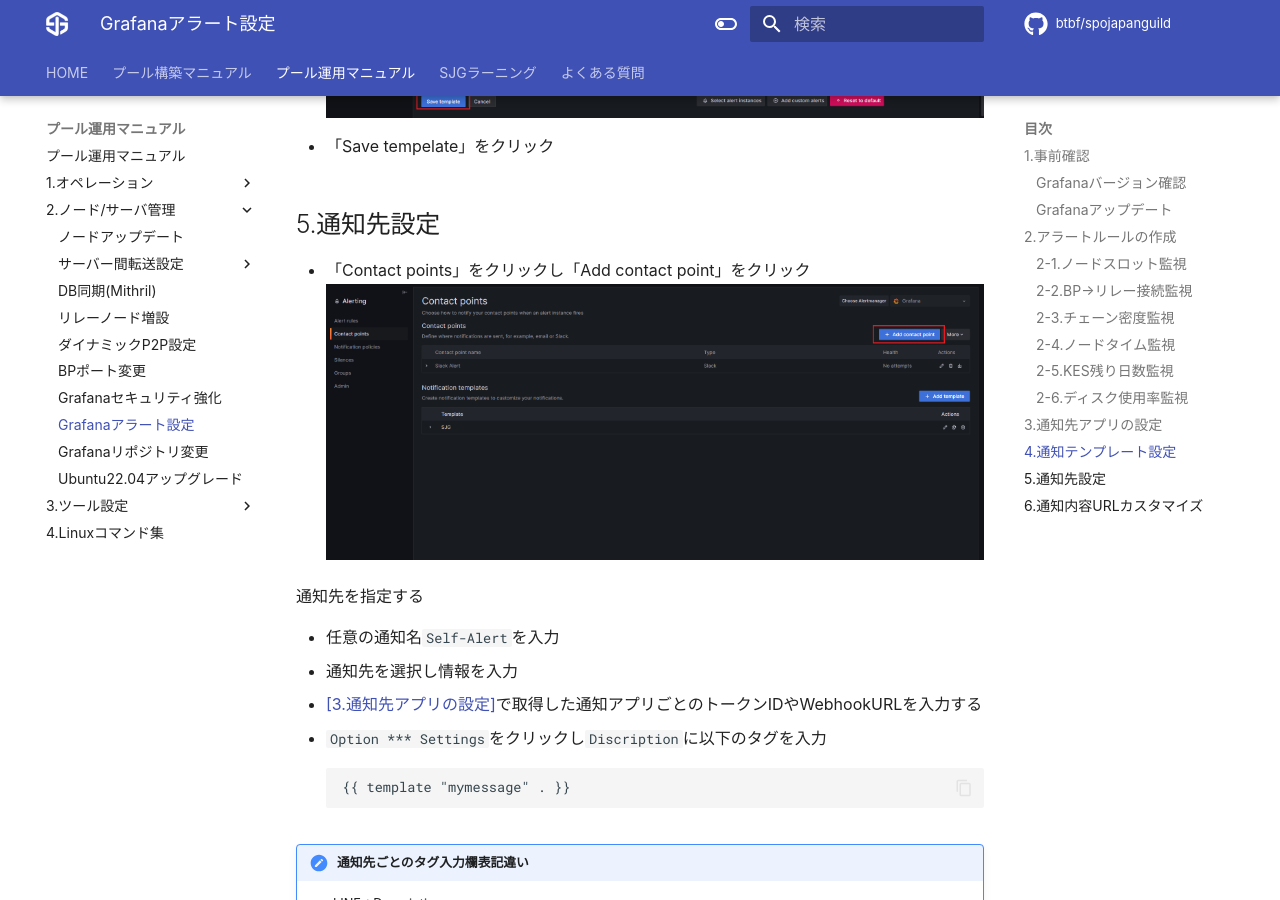
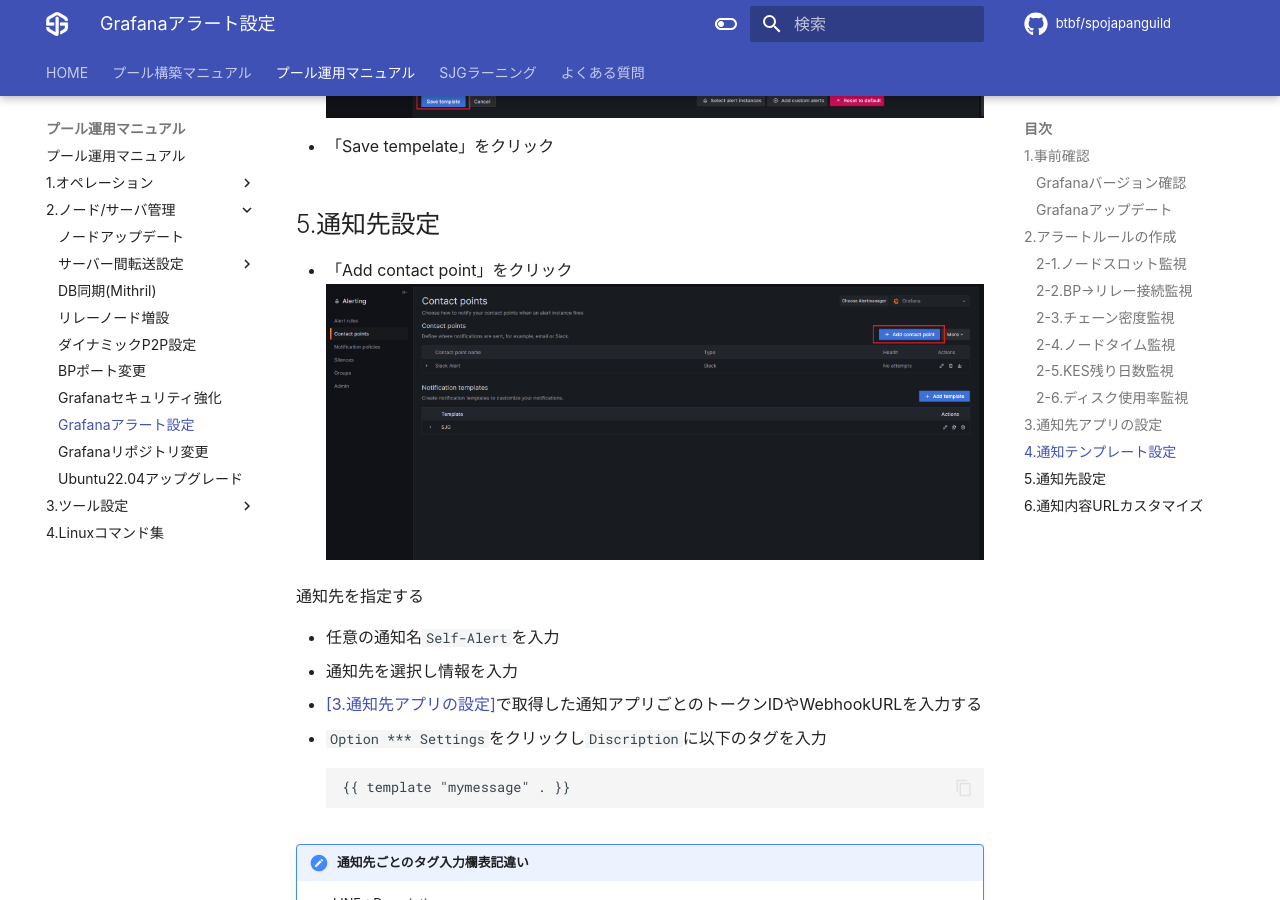
Before and after one commit to btbf/spojapanguild, an MkDocs documentation site: the page built from docs/operation/grafana-alert.md, in a window 1280 px wide and 900 px high, scrolled down 10322 px. Built offline with MkDocs 1.6.1 and Material for MkDocs 9.7.7, drawn with Linux system fonts in a browser that asks for light colours; comment, search, counter and statistics services are not loaded; some of the changed text lies outside the part shown.

Commit message:
Update grafana-alert.md

```diff
--- a/docs/operation/grafana-alert.md
+++ b/docs/operation/grafana-alert.md
@@ -202,7 +202,7 @@
 * 「Save tempelate」をクリック
 
 ## 5.通知先設定
-* 「Contact points」をクリックし「Add contact point」をクリック
+* 「Add contact point」をクリック
 ![](../images/grafana-alert/1-8.png)
 
 通知先を指定する
```
Also changed, not shown: other parts of docs/operation/grafana-alert.md (+1 -1 lines).
